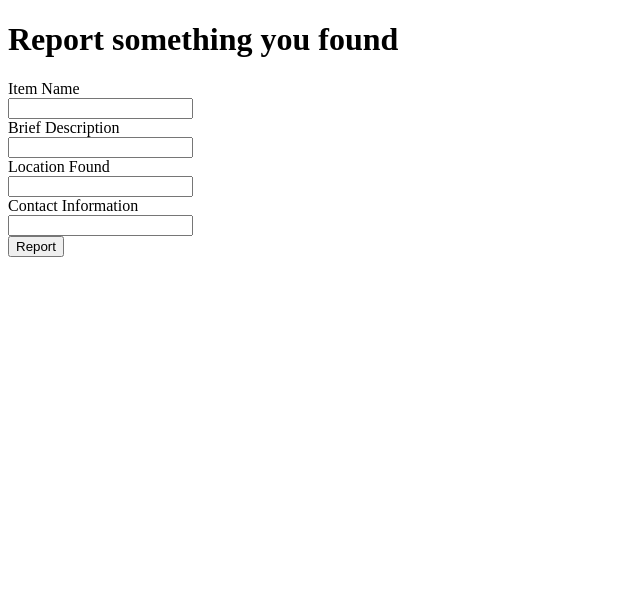
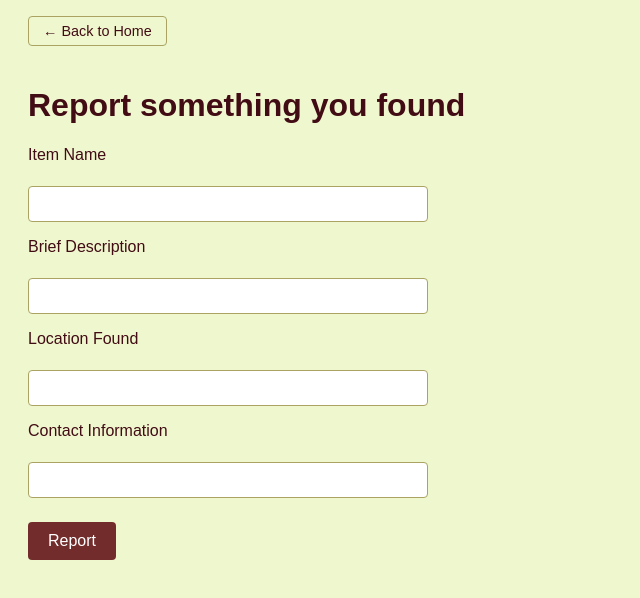
Before and after one commit to FaDeAWAYut/lost-but-not-forgotten-applied-cloud, a website: page LostApp/src/public/found.html in a window 1280 px wide. Shown: the whole page, without its empty margins (0-640 px from the left). Drawn offline with Linux system fonts and the light colour scheme.

Commit message:
Add style css to all pages

```diff
--- /dev/null
+++ b/LostApp/src/public/form.css
@@ -0,0 +1,82 @@
+body {
+  font-family: sans-serif;
+  padding-left: 20px;
+  background-color: var(--color-bg);
+  color: var(--color-accent-2);
+}
+
+form div {
+  margin-bottom: 16px;
+}
+
+label {
+  display: block;
+  margin-bottom: 4px;
+}
+
+input[type="text"] {
+  width: 100%;
+  max-width: 400px;
+  padding: 8px;
+  font-size: 1rem;
+  box-sizing: border-box;
+  border: 1px solid var(--color-secondary-2);
+  border-radius: 4px;
+  background-color: white;
+}
+
+button {
+  margin-top: 8px;
+  padding: 10px 20px;
+  font-size: 1rem;
+  cursor: pointer;
+  background-color: var(--color-accent-1);
+  color: white;
+  border: none;
+  border-radius: 4px;
+}
+
+button:hover {
+  background-color: var(--color-accent-2);
+}
+
+.item-list {
+  list-style: none;
+  padding: 0;
+  max-width: 500px;
+}
+
+.item-card {
+  background: var(--color-secondary-1);
+  border: 1px solid var(--color-secondary-2);
+  border-left: 4px solid var(--color-accent-1);
+  border-radius: 6px;
+  padding: 12px 16px;
+  margin-bottom: 12px;
+}
+
+.item-card b {
+  font-size: 1.1rem;
+  color: var(--color-accent-2);
+}
+
+.item-card .meta {
+  color: #4a4a35;
+  font-size: 0.9rem;
+  margin-top: 4px;
+}
+
+.back-btn {
+  background: none;
+  border: 1px solid var(--color-secondary-2);
+  color: var(--color-accent-2);
+  padding: 6px 14px;
+  font-size: 0.9rem;
+  border-radius: 4px;
+  cursor: pointer;
+  margin-bottom: 20px;
+}
+
+.back-btn:hover {
+  background-color: var(--color-secondary-1);
+}
--- a/LostApp/src/public/found.html
+++ b/LostApp/src/public/found.html
@@ -2,36 +2,51 @@
 <html>
   <head>
     <title>LBNF - Report Found Item</title>
+    <link rel="stylesheet" href="/palette.css">
+    <link rel="stylesheet" href="/form.css">
   </head>
   <body>
+    <button type="button" class="back-btn" id="homeBtn">← Back to Home</button>
+
     <h1>Report something you found</h1>
 
     <form id="foundForm">
       <div>
         <label for="itemName">Item Name</label><br>
-        <input type="text" id="itemName" name="itemName">
+        <input type="text" id="itemName" name="itemName" required>
       </div>
 
       <div>
         <label for="description">Brief Description</label><br>
-        <input type="text" id="description" name="description">
+        <input type="text" id="description" name="description" required>
       </div>
 
       <div>
         <label for="locationFound">Location Found</label><br>
-        <input type="text" id="locationFound" name="locationFound">
+        <input type="text" id="locationFound" name="locationFound" required>
       </div>
 
       <div>
         <label for="contactInfo">Contact Information</label><br>
-        <input type="text" id="contactInfo" name="contactInfo">
+        <input type="text" id="contactInfo" name="contactInfo" required>
       </div>
 
       <button type="button" id="reportBtn">Report</button>
     </form>
 
     <script>
+      document.getElementById('homeBtn').addEventListener('click', () => {
+        window.location.href = '/';
+      });
+
       document.getElementById('reportBtn').addEventListener('click', async () => {
+        const form = document.getElementById('foundForm');
+
+        if (!form.checkValidity()) {
+          form.reportValidity();
+          return;
+        }
+
         const payload = {
           itemName: document.getElementById('itemName').value,
           description: document.getElementById('description').value,
--- /dev/null
+++ b/LostApp/src/public/palette.css
@@ -0,0 +1,7 @@
+:root {
+  --color-bg: #EFF7CF;
+  --color-secondary-1: #edf8eb;
+  --color-secondary-2: #ABA361;
+  --color-accent-1: #732C2C;
+  --color-accent-2: #420C14;
+}
--- /dev/null
+++ b/LostApp/src/public/style.css
@@ -0,0 +1,26 @@
+body {
+  margin: 0;
+  height: 100vh;
+  display: flex;
+  flex-direction: column;
+  align-items: center;
+  font-family: sans-serif;
+  text-align: center;
+  background-color: var(--color-bg);
+  color: var(--color-accent-2);
+}
+
+button {
+  margin: 8px;
+  padding: 10px 20px;
+  font-size: 1rem;
+  cursor: pointer;
+  background-color: var(--color-accent-1);
+  color: white;
+  border: none;
+  border-radius: 4px;
+}
+
+button:hover {
+  background-color: var(--color-accent-2);
+}
--- a/LostService/src/index.js
+++ b/LostService/src/index.js
@@ -8,7 +8,7 @@ const dbPort = "27017";
 const dbName = "mongoDB";
 
 const app = express();
-app.use(cors()); // lets LostApp make requests to this server from a different origin/port
+app.use(cors());
 app.use(express.json());
 
 if (!process.env.TEXTSTORE_HOST) {
@@ -25,6 +25,6 @@ mongoose
     console.error(" trying to connect to server:", connection);
   });
 
-app.use("/api/items", itemsRouter); // mounts the router at this path
+app.use("/api/items", itemsRouter);
 
 app.listen(4000, () => console.log("LostService running on port 4000"));
```
Also changed, not shown: LostApp/src/public/index.html (+6 -2 lines), LostApp/src/public/looking.html (+14 -4 lines).
